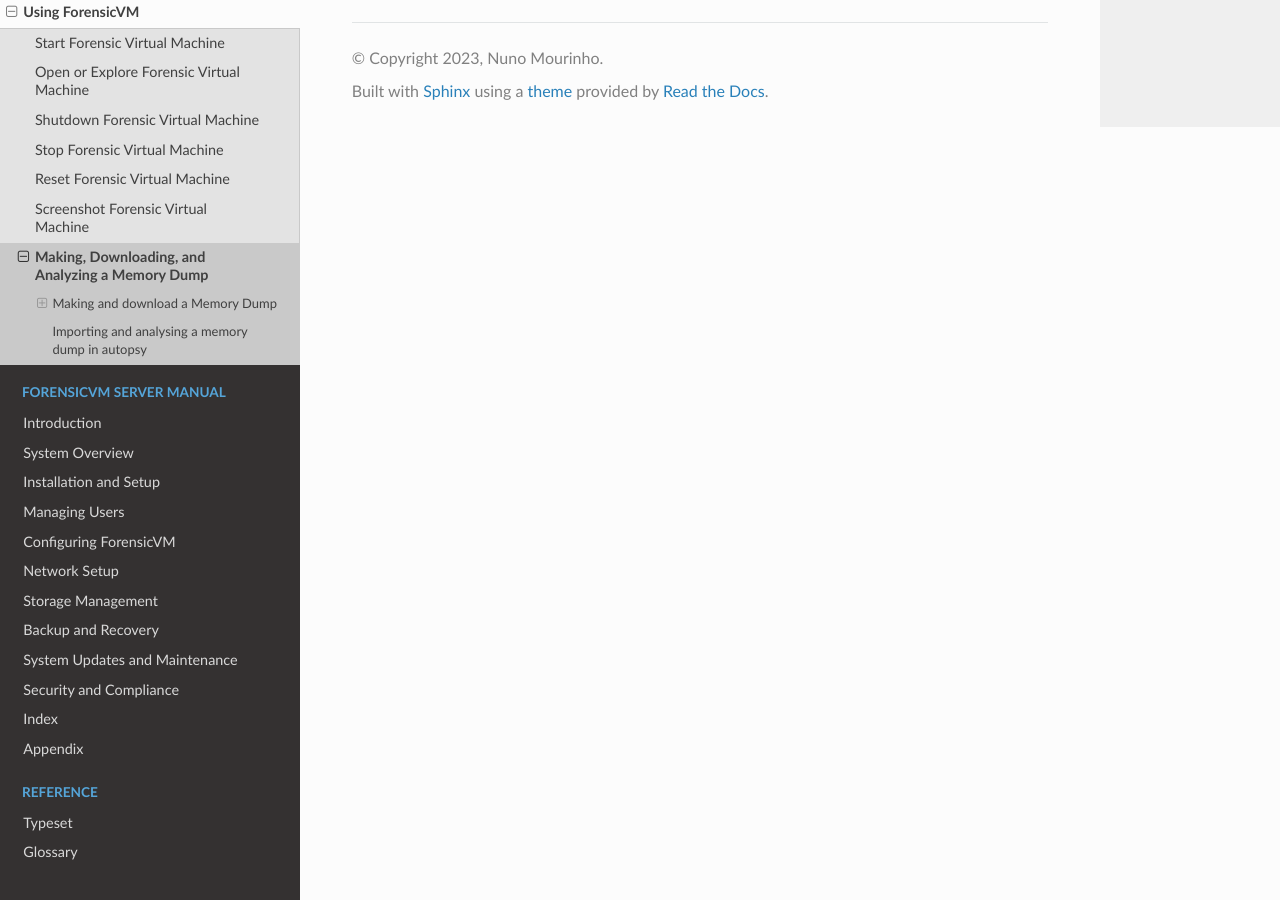
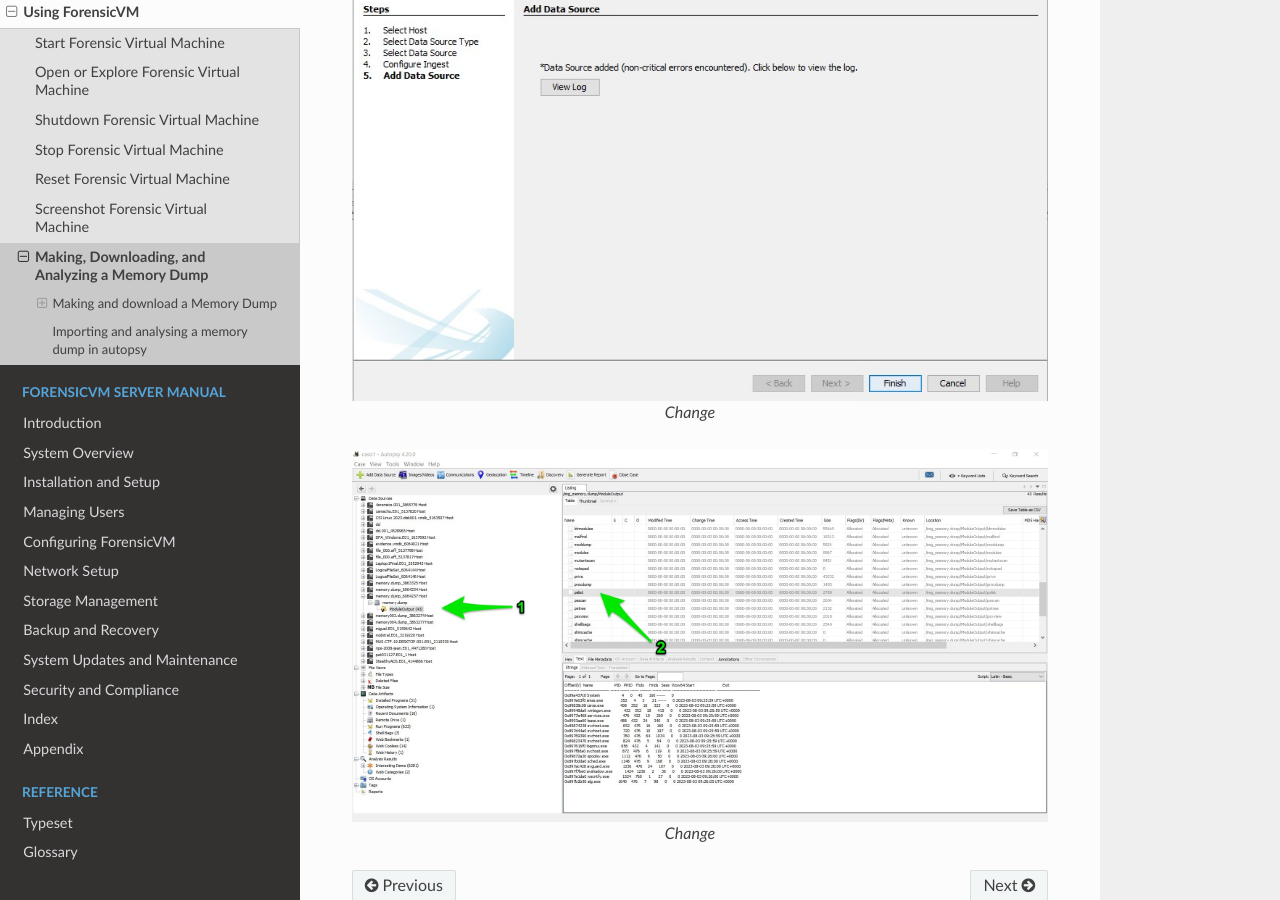
Before and after one commit to nunomourinho/ForensicVMServerAndClientDocs, a Sphinx documentation site: the page built from docs/user/memory_dump_vm.rst, in a window 1280 px wide and 900 px high, scrolled down 8308 px. Built offline with Sphinx 7.4.7 and the Read the Docs theme 2.0.0, drawn with Linux system fonts in a browser that asks for light colours; pages that are not in the unit, such as notebooks, are missing from menus.

Commit message:
Update memory_dump_vm.rst

```diff
--- a/docs/user/memory_dump_vm.rst
+++ b/docs/user/memory_dump_vm.rst
@@ -139,3 +139,15 @@
    :align: center
 
    Change
+
+.. figure:: img/memory_dump_0016.jpg
+   :alt: Change
+   :align: center
+
+   Change
+
+.. figure:: img/memory_dump_0017.jpg
+   :alt: Change
+   :align: center
+
+   Change
```
